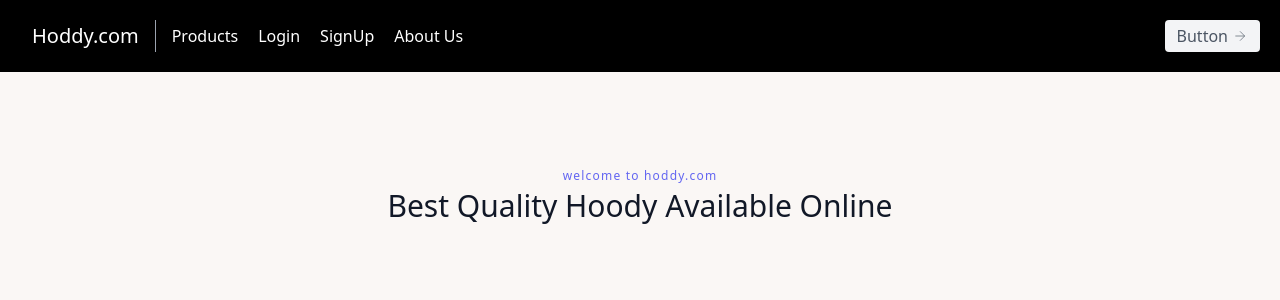
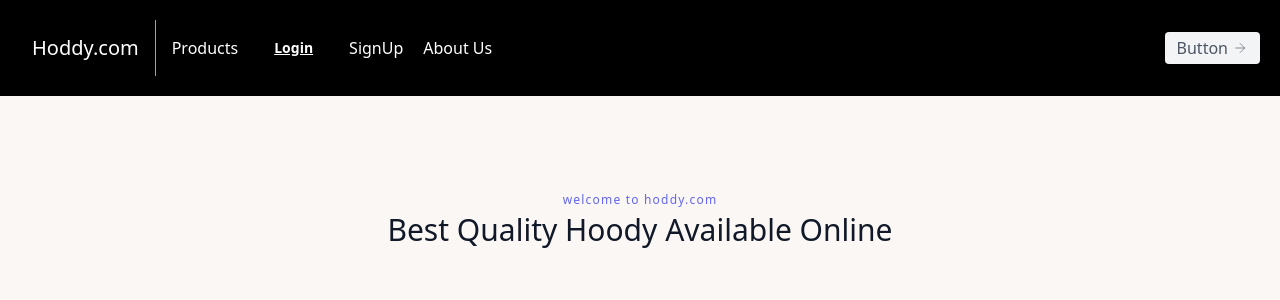
Before and after one commit to hritikmittal09/hoody.com-nextjs, a Next.js app: page / in a window 1280 px wide. Shown: the top 300 px of the page. Built offline with nearby package versions, Linux system fonts and the light colour scheme; no server answers; the database is empty.

Commit message:
login dilog ui completed

```diff
--- a/src/app/page.js
+++ b/src/app/page.js
@@ -8,6 +8,7 @@ import { connectDb } from '@/db/db'
 import axios from 'axios'
 import { useState,useEffect } from 'react'
 import HeroSection from '@/common/HeroSection'
+import { Login } from '@/common/Login'
 
 const inter = Inter({ subsets: ['latin'] })
 
@@ -35,6 +36,7 @@ setProducts(res.data)
   return (
     <>
     <HeroSection/>
+    <Login/>
   <div className=' flex flex-row gap-52 flex-wrap justify-center' >
   {ProductsList.map((product,i)=>{
     return <ProductCard key={i} image = {product.image}
--- a/src/common/Heades.jsx
+++ b/src/common/Heades.jsx
@@ -1,6 +1,7 @@
 
 import React from 'react'
 import Link from 'next/link'
+import { LoginButton } from './Login'
 
 function Headers() {
   return (
@@ -13,7 +14,7 @@ function Headers() {
     </a>
     <nav className="md:mr-auto md:ml-4 md:py-1 md:pl-4 md:border-l md:border-gray-400	flex flex-wrap items-center text-base justify-center">
       <Link href={"productDetails/1"} className="mr-5  text-white">Products</Link>
-      <a className="mr-5  text-white">Login</a>
+      <LoginButton/>
       <a className="mr-5  text-white">SignUp</a>
       <a className="mr-5  text-white">About Us </a>
     </nav>
--- /dev/null
+++ b/src/common/Login.jsx
@@ -0,0 +1,35 @@
+'use client'
+import React from 'react'
+
+export const  Login = ()=> {
+  return (
+    <div>
+        {/* You can open the modal using document.getElementById('ID').showModal() method */}
+
+<dialog id="my_modal_4" className="modal">
+  <div className="modal-box w-full ">
+    <h3 className="font-bold text-lg">Login</h3>
+
+    <div  className="modal-action flex flex-col w-full gap-10">
+    <input type="email" placeholder="Email" className=" rounded-none  input input-bordered w-full " />
+    <input type="password" placeholder="Password" className=" rounded-none input input-bordered w-full " />
+      <form method="dialog">
+        <button className="btn  btn-neutral w-full rounded-none  bg-red-500">Login</button>
+      </form>
+    </div>
+  </div>
+</dialog>
+
+    </div>
+  )
+}
+
+
+
+export const LoginButton = ()=> {
+  return (
+    <div>
+        <button className="btn  rounded-none border-none forced-color-adjust-none btn-link mr-5  text-white" onClick={()=>document.getElementById('my_modal_4').showModal()}>Login</button>
+    </div>
+  )
+}
```
